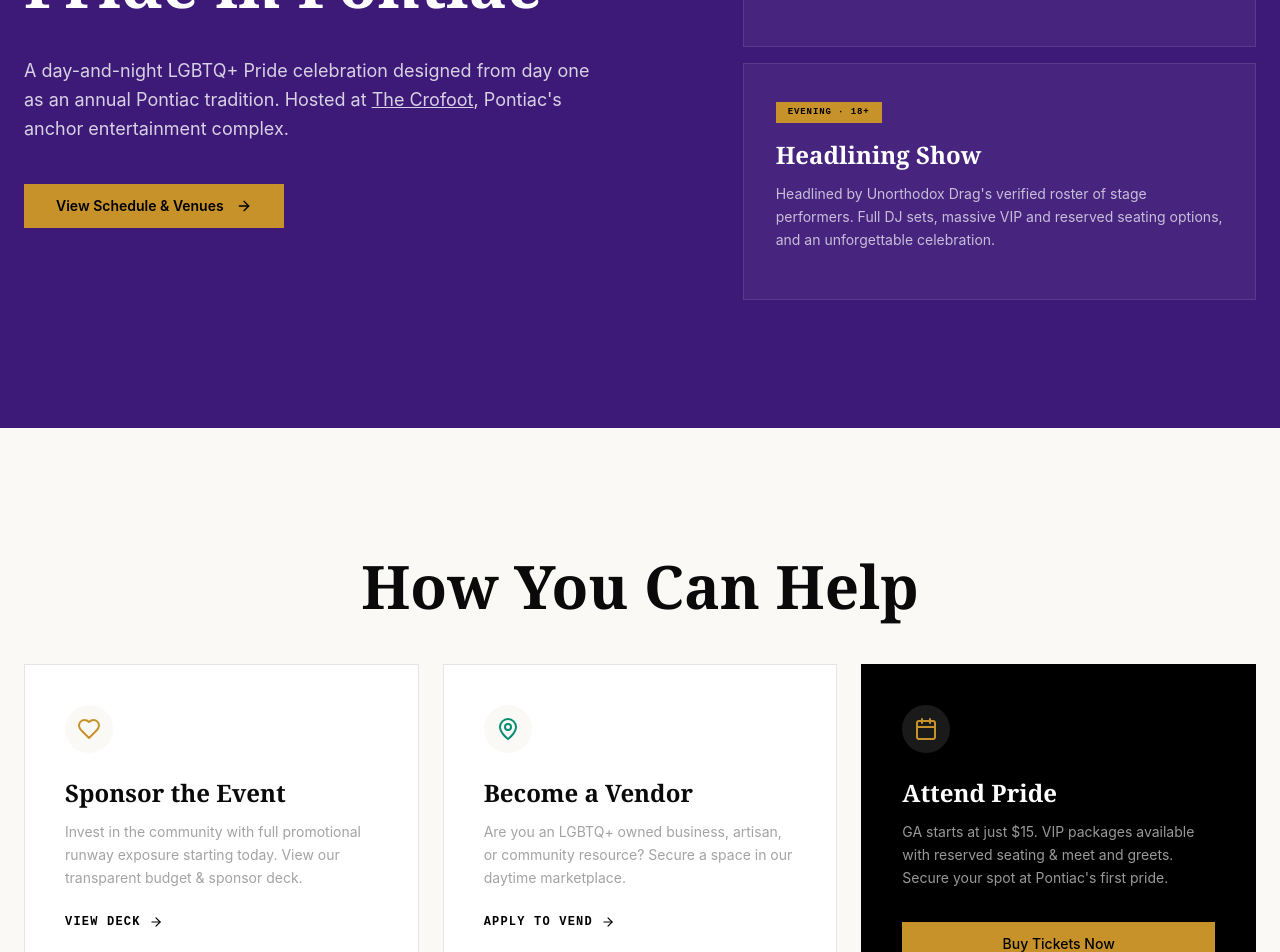
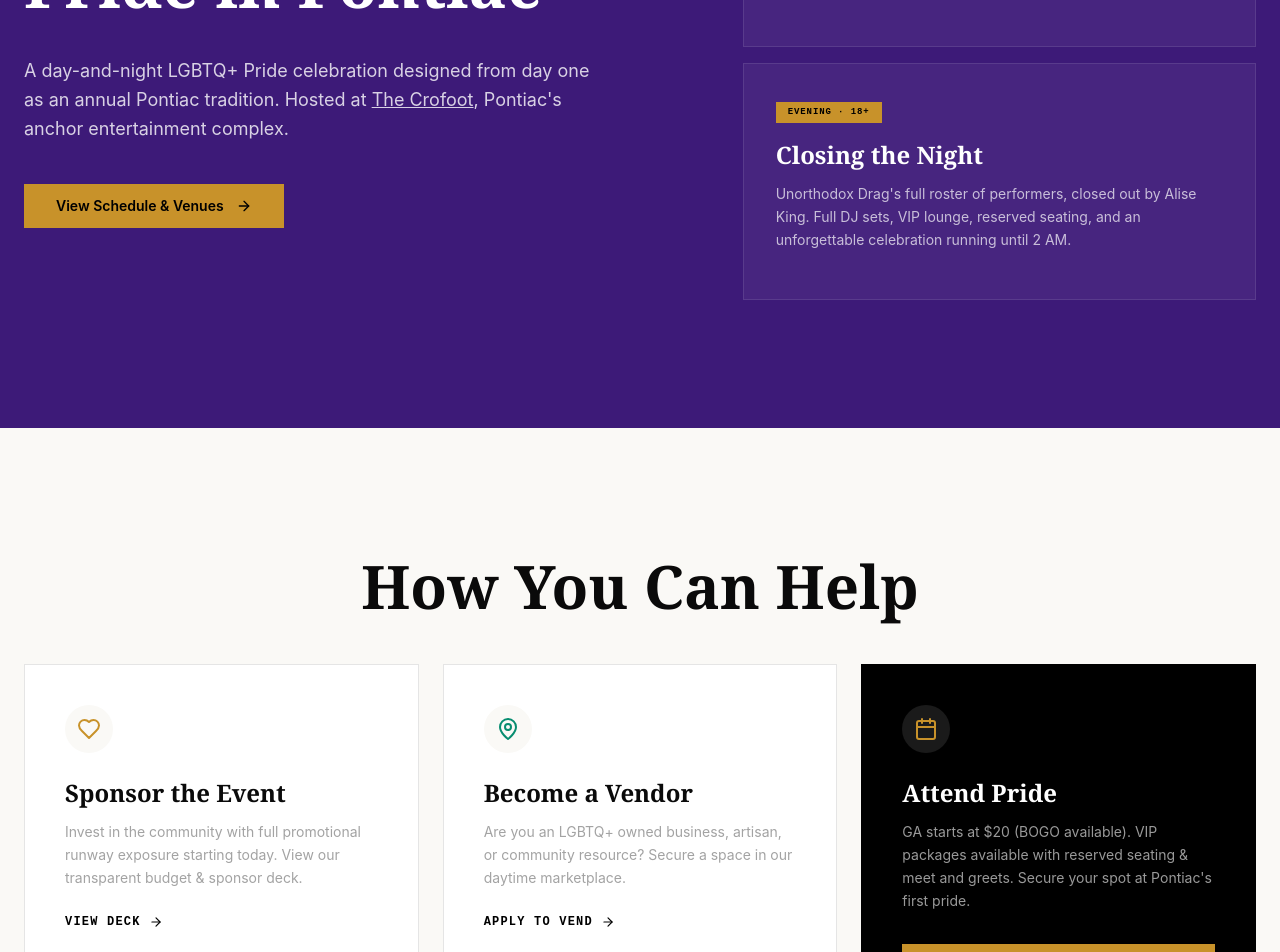
Before and after one commit to brokenbartender/pride-in-pontiac-2026, a React (Vite) app: page / in a window 1280 px wide. Shown: the part 3020-3972 px from the top of the page. Built offline with nearby package versions, Linux system fonts and the light colour scheme; no server answers.

Commit message:
Fix stale $15 GA price and headliner language; reflect real $20/$40 pricing and 2AM close

```diff
--- a/src/pages/Home.tsx
+++ b/src/pages/Home.tsx
@@ -204,8 +204,8 @@ export function Home() {
             </div>
             <div className="bg-pride-white/5 border border-pride-white/10 p-8 hover:bg-pride-white/10 transition-colors">
               <span className="inline-block px-3 py-1 bg-pride-gold text-pride-black font-mono text-[9px] uppercase tracking-widest font-bold mb-4">Evening &middot; 18+</span>
-              <h3 className="font-serif font-bold text-2xl mb-3">Headlining Show</h3>
-              <p className="text-pride-white/70 text-sm leading-relaxed mb-4">Headlined by Unorthodox Drag's verified roster of stage performers. Full DJ sets, massive VIP and reserved seating options, and an unforgettable celebration.</p>
+              <h3 className="font-serif font-bold text-2xl mb-3">Closing the Night</h3>
+              <p className="text-pride-white/70 text-sm leading-relaxed mb-4">Unorthodox Drag's full roster of performers, closed out by Alise King. Full DJ sets, VIP lounge, reserved seating, and an unforgettable celebration running until 2 AM.</p>
             </div>
           </div>
         </div>
@@ -244,7 +244,7 @@ export function Home() {
                 <Calendar size={24} />
               </div>
               <h3 className="font-serif font-bold text-2xl mb-3 relative z-10">Attend Pride</h3>
-              <p className="text-sm text-pride-white/60 leading-relaxed mb-8 relative z-10">GA starts at just $15. VIP packages available with reserved seating & meet and greets. Secure your spot at Pontiac's first pride.</p>
+              <p className="text-sm text-pride-white/60 leading-relaxed mb-8 relative z-10">GA starts at $20 (BOGO available). VIP packages available with reserved seating & meet and greets. Secure your spot at Pontiac's first pride.</p>
               <button className="bg-pride-gold text-pride-black px-6 py-3 font-sans font-medium text-sm w-full relative z-10 hover:bg-pride-white transition-colors text-center shadow-lg">
                 Buy Tickets Now
               </button>
```
